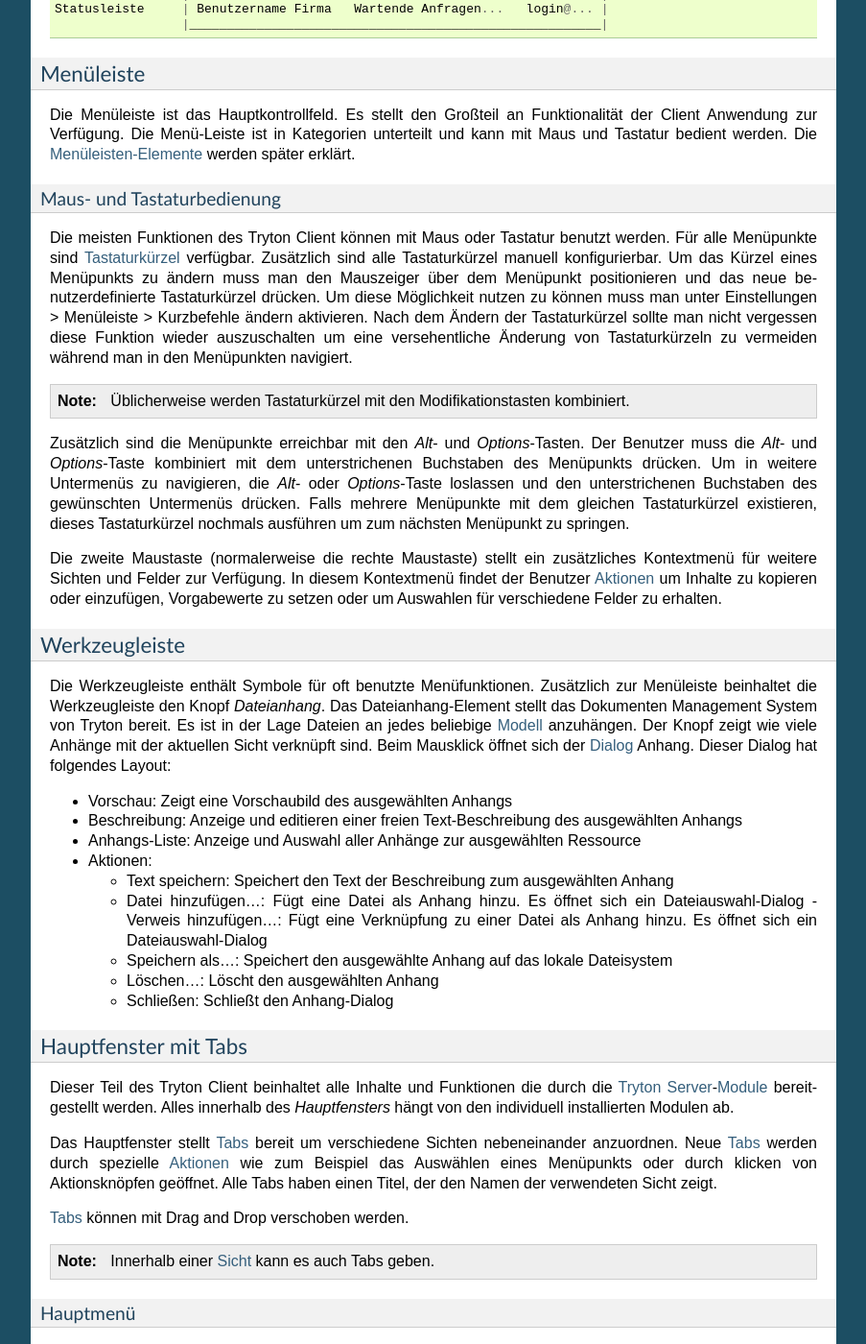
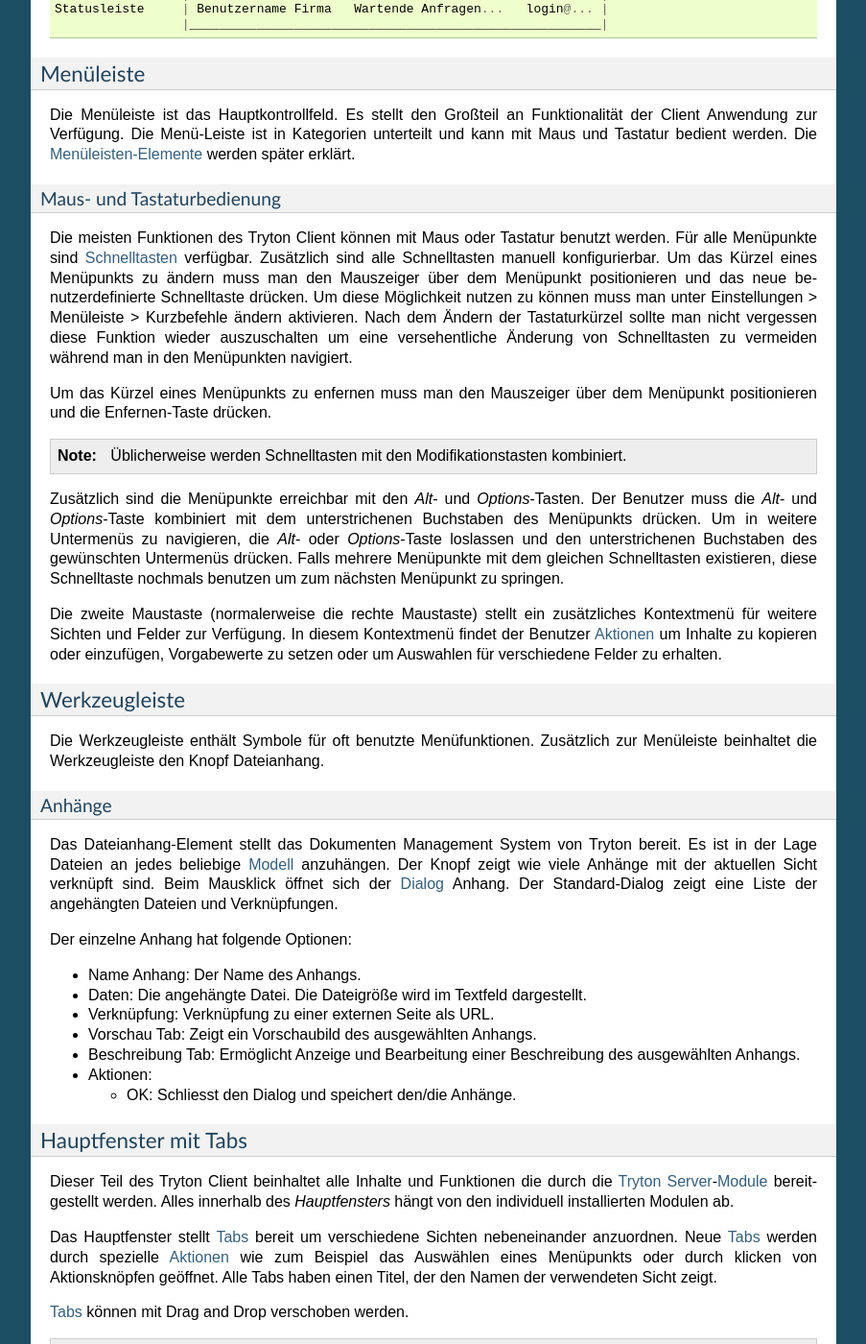
Before and after one commit to mediafactory/tryton_client_desktop, a Sphinx documentation site: the page built from doc/de_DE/usage.rst, in a window 1280 px wide and 1400 px high, scrolled down 1534 px. Shown: the whole window at 96% size, without its empty margins (198-1101 px from the left). Built offline with Sphinx 7.4.7, drawn with Linux system fonts in a browser that asks for light colours; some of the changed text lies outside the part shown.

Commit message:
updated doc german translation

```diff
--- a/doc/de_DE/usage.rst
+++ b/doc/de_DE/usage.rst
@@ -100,15 +100,18 @@ später erklärt.
 Maus- und Tastaturbedienung
 +++++++++++++++++++++++++++
 Die meisten Funktionen des Tryton Client können mit Maus oder Tastatur benutzt werden.
-Für alle Menüpunkte sind `Tastaturkürzel`__ verfügbar. Zusätzlich sind alle Tastaturkürzel
+Für alle Menüpunkte sind `Schnelltasten`__ verfügbar. Zusätzlich sind alle Schnelltasten
 manuell konfigurierbar. Um das Kürzel eines Menüpunkts zu ändern muss man den Mauszeiger
-über dem Menüpunkt positionieren und das neue benutzerdefinierte Tastaturkürzel drücken.
+über dem Menüpunkt positionieren und das neue benutzerdefinierte Schnelltaste drücken.
 Um diese Möglichkeit nutzen zu können muss man unter Einstellungen > Menüleiste > Kurzbefehle ändern aktivieren.
 Nach dem Ändern der Tastaturkürzel sollte man nicht vergessen diese Funktion wieder auszuschalten
-um eine versehentliche Änderung von Tastaturkürzeln zu vermeiden während man in den Menüpunkten
+um eine versehentliche Änderung von Schnelltasten zu vermeiden während man in den Menüpunkten
 navigiert.
 
-.. Note:: Üblicherweise werden Tastaturkürzel mit den Modifikationstasten kombiniert.
+Um das Kürzel eines Menüpunkts zu enfernen muss man den Mauszeiger über dem
+Menüpunkt positionieren und die Enfernen-Taste drücken.
+
+.. Note:: Üblicherweise werden Schnelltasten mit den Modifikationstasten kombiniert.
 
 __ Menu-Help-Keyboard_Shortcuts_
 
@@ -116,8 +119,8 @@ Zusätzlich sind die Menüpunkte erreichbar mit den *Alt*- und *Options*-Tasten.
 Der Benutzer muss die *Alt*- und *Options*-Taste kombiniert mit dem unterstrichenen
 Buchstaben des Menüpunkts drücken. Um in weitere Untermenüs zu navigieren, die *Alt*-
 oder *Options*-Taste loslassen und den unterstrichenen Buchstaben des gewünschten
-Untermenüs drücken. Falls mehrere Menüpunkte mit dem gleichen Tastaturkürzel existieren,
-dieses Tastaturkürzel nochmals ausführen um zum nächsten Menüpunkt zu springen.
+Untermenüs drücken. Falls mehrere Menüpunkte mit dem gleichen Schnelltasten existieren,
+diese Schnelltaste nochmals benutzen um zum nächsten Menüpunkt zu springen.
 
 Die zweite Maustaste  (normalerweise die rechte Maustaste) stellt ein zusätzliches
 Kontextmenü für weitere Sichten und Felder zur Verfügung. In diesem Kontextmenü
@@ -129,26 +132,27 @@ Werkzeugleiste
 ^^^^^^^^^^^^^^
 Die Werkzeugleiste enthält Symbole für oft benutzte Menüfunktionen.
 Zusätzlich zur Menüleiste beinhaltet die Werkzeugleiste den Knopf
-*Dateianhang*. Das Dateianhang-Element stellt das Dokumenten Management System
-von Tryton bereit. Es ist in der Lage Dateien an jedes beliebige :term:`Modell`
-anzuhängen. Der Knopf zeigt wie viele Anhänge
-mit der aktuellen Sicht verknüpft sind. Beim Mausklick öffnet sich der
-:term:`Dialog` Anhang. Dieser Dialog hat folgendes Layout:
+Dateianhang.
 
-* Vorschau: Zeigt eine Vorschaubild des ausgewählten Anhangs
-* Beschreibung: Anzeige und editieren einer freien Text-Beschreibung
-  des ausgewählten Anhangs
-* Anhangs-Liste:  Anzeige und Auswahl aller Anhänge zur ausgewählten Ressource
+Anhänge
++++++++
+Das Dateianhang-Element stellt das Dokumenten Management System von Tryton
+bereit. Es ist in der Lage Dateien an jedes beliebige :term:`Modell`
+anzuhängen. Der Knopf zeigt wie viele Anhänge mit der aktuellen Sicht
+verknüpft sind. Beim Mausklick öffnet sich der :term:`Dialog` Anhang.
+Der Standard-Dialog zeigt eine Liste der angehängten Dateien und Verknüpfungen.
+
+Der einzelne Anhang hat folgende Optionen:
+
+* Name Anhang: Der Name des Anhangs.
+* Daten: Die angehängte Datei. Die Dateigröße wird im Textfeld dargestellt.
+* Verknüpfung: Verknüpfung zu einer externen Seite als URL.
+* Vorschau Tab: Zeigt ein Vorschaubild des ausgewählten Anhangs.
+* Beschreibung Tab: Ermöglicht Anzeige und Bearbeitung einer Beschreibung
+  des ausgewählten Anhangs.
 * Aktionen:
 
-  - Text speichern: Speichert den Text der Beschreibung zum ausgewählten Anhang
-  - Datei hinzufügen...: Fügt eine Datei als Anhang hinzu. Es öffnet sich ein
-    Dateiauswahl-Dialog  - Verweis hinzufügen...: Fügt eine Verknüpfung zu einer Datei als Anhang hinzu.
-    Es öffnet sich ein Dateiauswahl-Dialog
-  - Speichern als...: Speichert den ausgewählte Anhang auf das
-    lokale  Dateisystem
-  - Löschen...: Löscht den ausgewählten Anhang
-  - Schließen: Schließt den Anhang-Dialog
+  - OK: Schliesst den Dialog und speichert den/die Anhänge.
 
 
 Hauptfenster mit Tabs
@@ -182,7 +186,7 @@ Benutzers bereitgestellt. Sobald ein Menüpunkt gedrückt wird öffnet sich
 durch die hinterlegte Aktion eine neuer Tab. Wie das Schaubild
 zeigt ist das *Hauptmenü* in drei Bereiche unterteilt.
 
-Der obere linke Bereich beinhaltet die Obersten bzw. Haupt-Menüpunkte des
+Der obere linke Bereich beinhaltet die obersten bzw. Haupt-Menüpunkte des
 *Hauptmenüs*. Standard Haupt-Menüpunkte sind 'Systemverwaltung' und 'Tryton'.
 
 .. note:: Das *Systemverwaltung*-Menü wird in der Moduldokumentation
@@ -291,12 +295,12 @@ Verbinden...
   des Benutzernamens und Passwortes.
 
   * `Serververbindung`__
-  * Datenbank: Datenbank auf Serverseite zu der die Verbindung aufgebaut werden soll
+  * Datenbank: Datenbank auf Serverseite, zu der die Verbindung aufgebaut werden soll
   * Benutzername: Tryton Benutzername um sich anzumelden
   * Passwort: Tryton Passwort um sich anzumelden
   * Aktionen:
 
-    - Verbinden: Verbindet zum Server mit den bereitgestellten Daten
+    - Verbinden: Verbindet zum Server mit Hilfe der eingegebenen Daten
     - Abbrechen: Bricht den Dialog ab
 
 .. note:: Abhängig von den Servereinstellungen wird der Benutzer nach einer
@@ -317,7 +321,7 @@ Verbindung trennen...
 Datenbank
 +++++++++
 Dieses Untermenü stellt Werkzeuge zur Wartung der Tryton Datenbank bereit.
-Für alle Datenbankoperationen benötigt der Benutzer das Tryton Server Passwort.
+Für alle Datenbankoperationen benötigt der Benutzer das Tryton Server-Passwort.
 
 .. warning:: Falls Sicherheitsbedenken bestehen sollten Sie diese serverbasierten
              Werkzeuge nicht nutzen. Da es in einer Mehrbenutzer-Umgebung immer
@@ -343,7 +347,7 @@ Neue Datenbank
   * Tryton Server Einstellungen:
 
     - `Serververbindung`__
-    - Tryton Server Passwort: Das in der Tryton Server Konfiguration
+    - Tryton Server Passwort: Das in der Tryton Server-Konfiguration
       hinterlegte Server Passwort.
 
   * Datenbank Einstellungen:
@@ -381,7 +385,7 @@ Datenbank wiederherstellen
   * *Datenbank wiederherstellen* Dialog:
 
     - `Serververbindung`__
-    - Tryton Server Passwort: Das in der Tryton Server Konfiguration
+    - Tryton Server Passwort: Das in der Tryton Server-Konfiguration
       hinterlegte Server Passwort.
     - File to Restore: Show filename and path.
     - New Database Name: Enter a new name for the database to be restored
@@ -424,7 +428,7 @@ Datenbank löschen
 
     - `Serververbindung`__
     - Datenbank: Auswahl der zu löschenden Datenbank
-    - Tryton Server Passwort: Das in der Tryton Server Konfiguration
+    - Tryton Server Passwort: Das in der Tryton Server-Konfiguration
       hinterlegte Server Passwort.
 
   * Bestätigungs Dialog
@@ -449,7 +453,7 @@ __ File-Server-Connection_
   * Port: Port auf dem der Tryton Server lauscht.
 
 .. note:: Falls keine Verbindung zum Tryton Server besteht, sind viele Einträge
-   des Menüs und der Werkzeugleiste deaktiviert
+   des Menüs und der Werkzeugleiste deaktiviert.
 
 
 Benutzer
@@ -462,7 +466,7 @@ und stellt die Verbindung mit dem *Anfrage System* von Tryton bereit.
 Einstellungen ...
   Ein Einstellungsdialog öffnet sich, in dem der aktuelle Benutzer seine
   persönlichen Einstellungen anzeigen und ändern kann. Alle Benutzereigenschaften
-  werden serverseitig gespeichert. Beispielsweise werden beim anmelden an einem
+  werden serverseitig gespeichert. Beispielsweise werden beim Anmelden an einem
   anderen Computer diese Einstellungen wiederhergestellt.
 
   * Name: bürgerlicher Name des Tryton Benutzers.
@@ -531,7 +535,8 @@ Meine Anfragen lesen:
 
     - Verweise
 
-      + Verweise: Der Verweis Typ      + (Ziel): Hängt einen Verweis an die Anfrage an.
+      + Verweise: Der Verweis Typ
+      + (Ziel): Hängt einen Verweis an die Anfrage an.
 
 .. note:: Wenn man von Anfragen spricht, kann man sie sich vorstellen wie
    ein Tryton-internes E-Mail System.
@@ -771,7 +776,7 @@ Menüleiste
 .. _Menu-Options-Menubar-Accelerators:
 
 Kurzbefehle ändern:
-  Falls das Kontrollkästchen aktiv ist, können Tastaturkürzel eingestellt werden. Siehe auch
+  Falls das Kontrollkästchen aktiv ist, können Schnelltasten eingestellt werden. Siehe auch
   `Maus- und Tastaturbedienung`_
 
 Modus
@@ -910,7 +915,7 @@ Tipps...:
 .. _Menu-Help-Keyboard_Shortcuts:
 
 Schnelltasten...:
-  Zeigt einen Informationsdialog über die vordefinierten Tastaturkürzel an.
+  Zeigt einen Informations-Dialog über die vordefinierten Schnelltasten an.
 
   * Widgets zur Bearbeitung: Zeigt Schnelltasten für Texteinträge, verknüpfte
     Einträge und Datums/Zeiteinträge
@@ -931,7 +936,6 @@ Konfigurations-Dateien
 ::
 
    ~/.config/tryton/x.y/tryton.conf      # Generelle Konfiguration
-   ~/.config/tryton/x.y/accel.map        # Konfiguration der Kurzbefehle
-
-:Authoren:
-  Udo Spallek, Bertrand Chenal, Mathias Behrle, Anne Krings
+   ~/.config/tryton/x.y/accel.map        # Konfiguration der Schnelltasten
+   ~/.config/tryton/x.y/known_hosts      # Fingerprints
+   ~/.config/tryton/x.y/ca_certs         # Certification Authority (http://docs.python.org/library/ssl.html#ssl-certificates)
```
Also changed, not shown: other parts of doc/de_DE/usage.rst (+8 -8 lines), doc/de_DE/glossary.rst (+23 -24 lines), doc/de_DE/installation.rst (+33 -2 lines), doc/de_DE/introduction.rst (+4 -4 lines), 10 other files.
